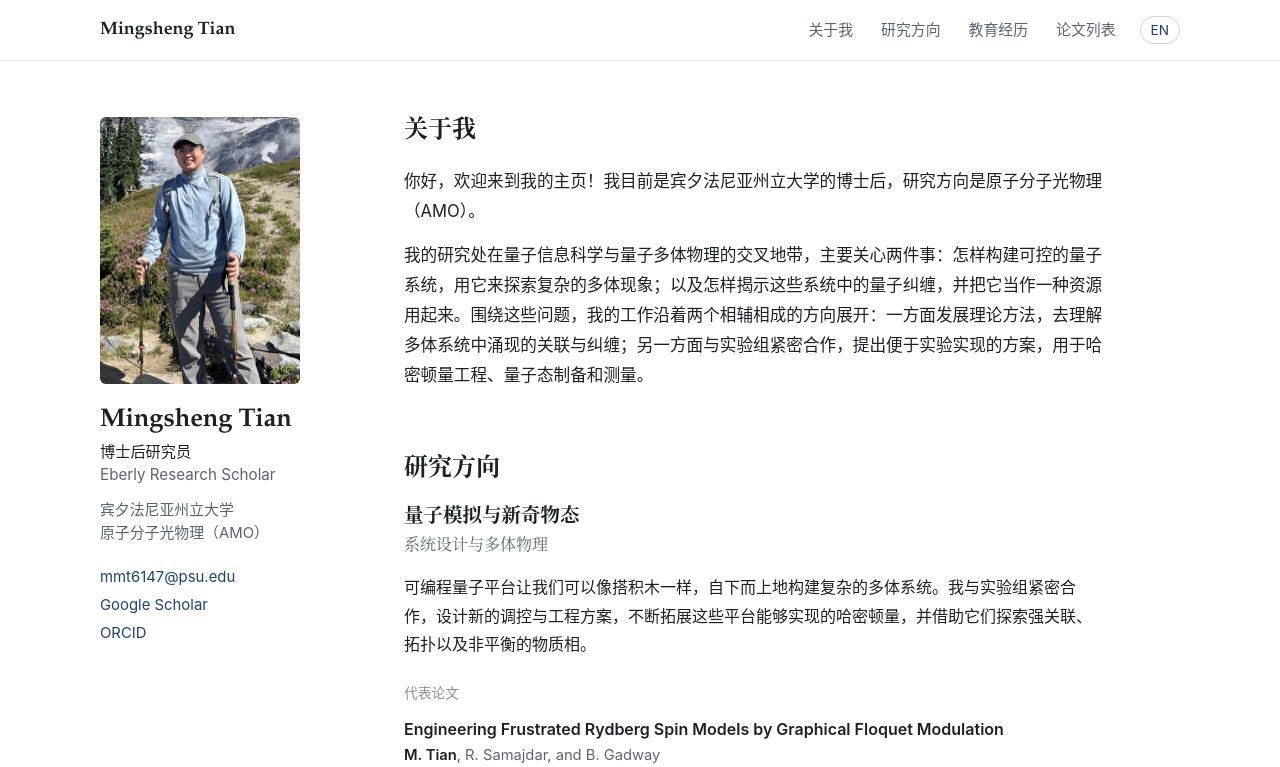
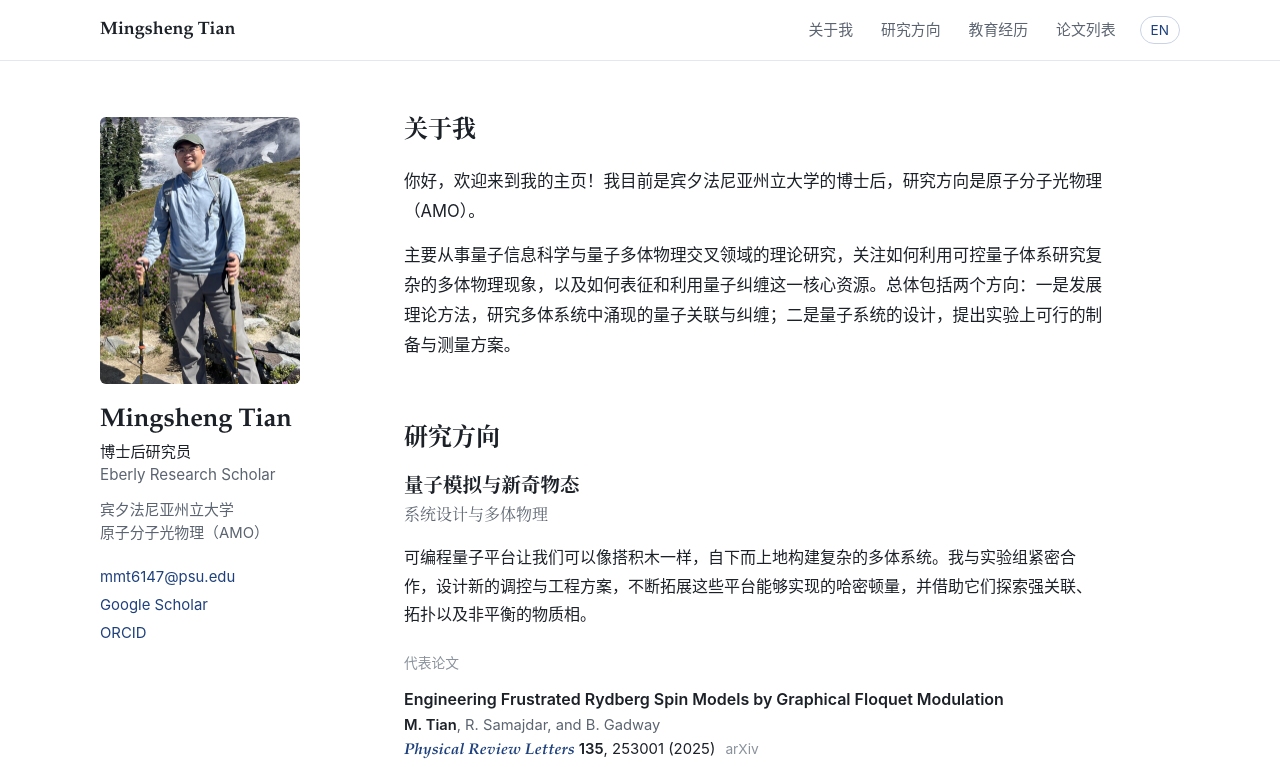
Before and after one commit to mingshengtian/mingshengtian.github.io, a plain HTML site: page index.html in a window 1280 px wide. Both pictures are taken after a click on the button "中文". Shown: the top 767 px of the page. Drawn offline with Linux system fonts and the light colour scheme.

Commit message:
About (中文): use the user's revised Chinese text
Co-Authored-By: Claude Opus 5.5 <noreply@anthropic.com>
Claude-Session: https://claude.ai/code/session_013WCcMJnPaSigyEyXdMqATK

```diff
--- a/index.html
+++ b/index.html
@@ -72,7 +72,7 @@
               你好，欢迎来到我的主页！我目前是宾夕法尼亚州立大学的博士后，研究方向是原子分子光物理（AMO）。
             </p>
             <p class="zh">
-              我的研究处在量子信息科学与量子多体物理的交叉地带，主要关心两件事：怎样构建可控的量子系统，用它来探索复杂的多体现象；以及怎样揭示这些系统中的量子纠缠，并把它当作一种资源用起来。围绕这些问题，我的工作沿着两个相辅相成的方向展开：一方面发展理论方法，去理解多体系统中涌现的关联与纠缠；另一方面与实验组紧密合作，提出便于实验实现的方案，用于哈密顿量工程、量子态制备和测量。
+              主要从事量子信息科学与量子多体物理交叉领域的理论研究，关注如何利用可控量子体系研究复杂的多体物理现象，以及如何表征和利用量子纠缠这一核心资源。总体包括两个方向：一是发展理论方法，研究多体系统中涌现的量子关联与纠缠；二是量子系统的设计，提出实验上可行的制备与测量方案。
             </p>
           </div>
         </section>
```
